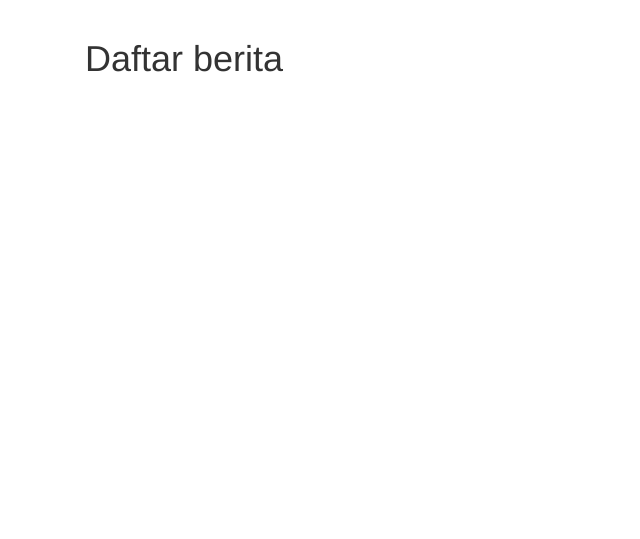
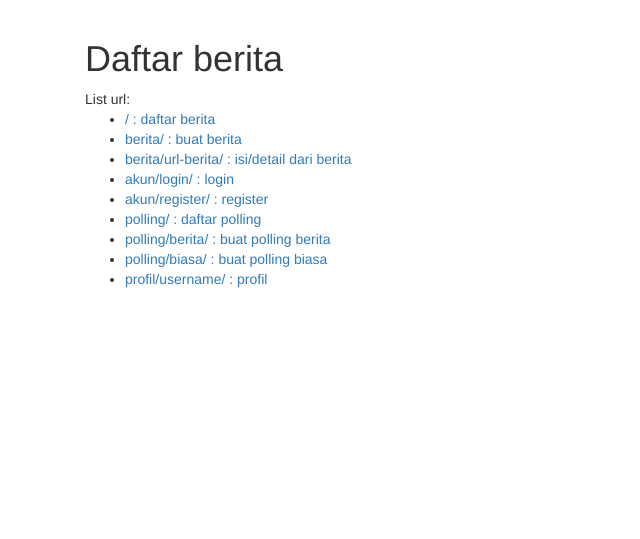
Before and after one commit to Mochaul/basdat-tk-bmnc, a Django app: template berita/templates/daftar_berita.html in a window 1280 px wide. Shown: the part 51-590 px from the top of the page, without its empty margins (0-640 px from the left). Run offline with Django 3.2, Linux system fonts and the light colour scheme; the template is opened without the code that fills it, so the values that code supplies are empty; parts of the project's set-up code (start-up, migrations or seed data) failed here and were passed over; some libraries are stand-ins or nearby versions.

Commit message:
fix template

```diff
--- a/berita/templates/daftar_berita.html
+++ b/berita/templates/daftar_berita.html
@@ -4,5 +4,17 @@
 <link rel="stylesheet" type="text/css" href="{% static 'css/login.css' %}">
 <div class="container">
   <h1>Daftar berita</h1>
+  List url:
+  <ul>
+    <li><a href="/"> / : daftar berita</a></li>
+    <li><a href="berita/"> berita/ : buat berita</a></li>
+    <li><a href="berita/url-berita/"> berita/url-berita/ : isi/detail dari berita</a></li>
+    <li><a href="akun/login/"> akun/login/ : login</a></li>
+    <li><a href="akun/register/"> akun/register/ : register</a></li>
+    <li><a href="polling/"> polling/ : daftar polling</a></li>
+    <li><a href="polling/berita/"> polling/berita/ : buat polling berita</a></li>
+    <li><a href="polling/biasa/"> polling/biasa/ : buat polling biasa</a></li>
+    <li><a href="profil/username/"> profil/username/ : profil</a></li>
+  </ul>
 </div>
 {% endblock %}
--- a/berita/templates/detail_berita.html
+++ b/berita/templates/detail_berita.html
@@ -6,6 +6,6 @@
   <h1>Detail berita</h1>
   <h1>9. Memberikan Rating</h1>
   <h1>10. Memberikan komentar</h1>
-  <h1>11. Daftar berita dan komentar</h1>
+  <h1>11. Isi berita dan komentar</h1>
 </div>
 {% endblock %}
--- a/berita/urls.py
+++ b/berita/urls.py
@@ -3,6 +3,6 @@ from .views import buat_berita, daftar_berita, detail_berita
 
 urlpatterns = [
     url(r'^$', daftar_berita, name='daftar-berita'),
-    url(r'^berita/buat/$', buat_berita, name='buat-berita'),
+    url(r'^berita/$', buat_berita, name='buat-berita'),
     url(r'^berita/(?P<url_berita>[^\/]+)/$', detail_berita, name='detail-berita'),
 ]
--- a/bmnc/urls.py
+++ b/bmnc/urls.py
@@ -18,10 +18,12 @@ from django.contrib import admin
 from authentication import urls as authentication
 from profil import urls as profil
 from berita import urls as berita
+from polling import urls as polling
 
 urlpatterns = [
     url(r'^admin/', admin.site.urls),
+    url(r'^', include(berita, namespace='berita')),
     url(r'^akun/', include(authentication, namespace='authentication')),
     url(r'^profil/', include(profil, namespace='profil')),
-    url(r'^', include(berita, namespace='berita'))
+    url(r'^polling/', include(polling, namespace='polling')),
 ]
--- a/polling/urls.py
+++ b/polling/urls.py
@@ -2,7 +2,7 @@ from django.conf.urls import url
 from .views import polling_berita, polling_biasa, daftar_polling
 
 urlpatterns = [
-    url(r'^polling-berita/$', polling_berita, name='polling-berita'),
-    url(r'^polling-biasa/$', polling_biasa, name='polling-biasa'),
-    url(r'^daftar-polling/$', daftar_polling, name='daftar-polling'),
+    url(r'^$', daftar_polling, name='daftar-polling'),
+    url(r'^berita/$', polling_berita, name='polling-berita'),
+    url(r'^biasa/$', polling_biasa, name='polling-biasa'),
 ]
--- a/profil/urls.py
+++ b/profil/urls.py
@@ -2,5 +2,5 @@ from django.conf.urls import url
 from .views import profil
 
 urlpatterns = [
-    url(r'^profil/(?P<username>[^\/]+)/$', profil, name='profil'),
+    url(r'^(?P<username>[^\/]+)/$', profil, name='profil'),
 ]
```
